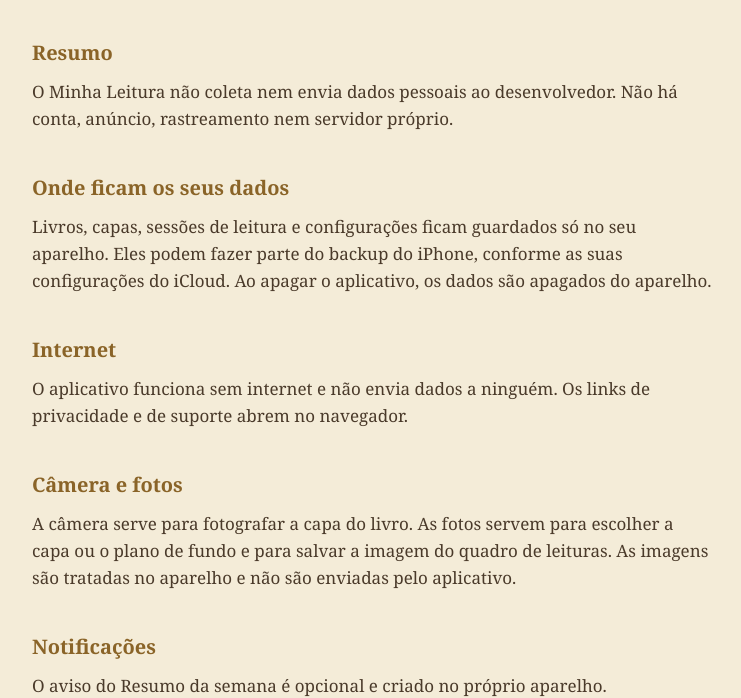
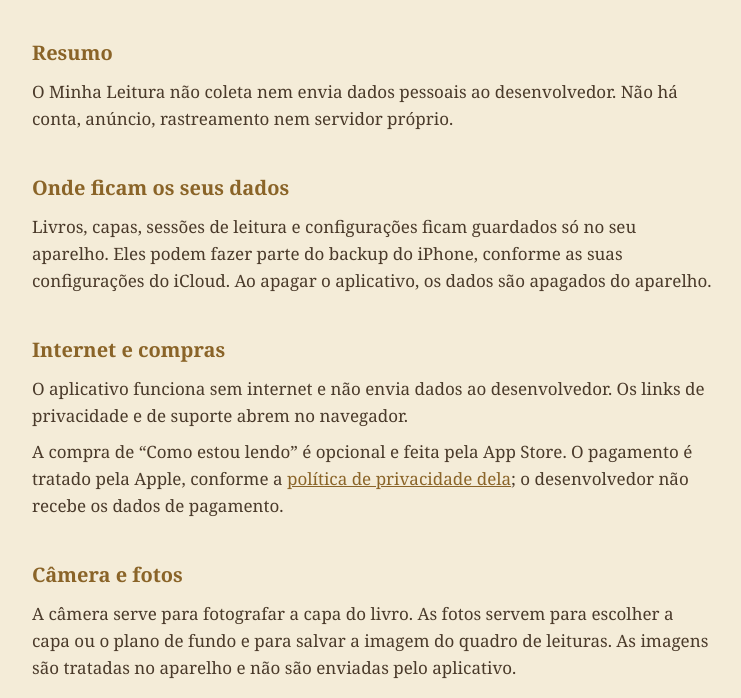
Before and after one commit to murilorafa0904-dot/minha-leitura-privacidade, a plain HTML site: page index.html in a window 1280 px wide. Shown: the part 115-813 px from the top of the page, without its empty margins (268-1009 px from the left). Drawn offline with Linux system fonts and the light colour scheme.

Commit message:
Inclui a compra dentro do app na politica e no suporte
Co-Authored-By: Claude Opus 5.5 <noreply@anthropic.com>

```diff
--- a/index.html
+++ b/index.html
@@ -24,8 +24,9 @@ p{margin:.5em 0}a{color:#8a6428}
 <h2>Onde ficam os seus dados</h2>
 <p>Livros, capas, sessões de leitura e configurações ficam guardados só no seu aparelho. Eles podem fazer parte do backup do iPhone, conforme as suas configurações do iCloud. Ao apagar o aplicativo, os dados são apagados do aparelho.</p>
 
-<h2>Internet</h2>
-<p>O aplicativo funciona sem internet e não envia dados a ninguém. Os links de privacidade e de suporte abrem no navegador.</p>
+<h2>Internet e compras</h2>
+<p>O aplicativo funciona sem internet e não envia dados ao desenvolvedor. Os links de privacidade e de suporte abrem no navegador.</p>
+<p>A compra de “Como estou lendo” é opcional e feita pela App Store. O pagamento é tratado pela Apple, conforme a <a href="https://www.apple.com/legal/privacy/br/">política de privacidade dela</a>; o desenvolvedor não recebe os dados de pagamento.</p>
 
 <h2>Câmera e fotos</h2>
 <p>A câmera serve para fotografar a capa do livro. As fotos servem para escolher a capa ou o plano de fundo e para salvar a imagem do quadro de leituras. As imagens são tratadas no aparelho e não são enviadas pelo aplicativo.</p>
```
Also changed, not shown: suporte.html (+2 -0 lines).
